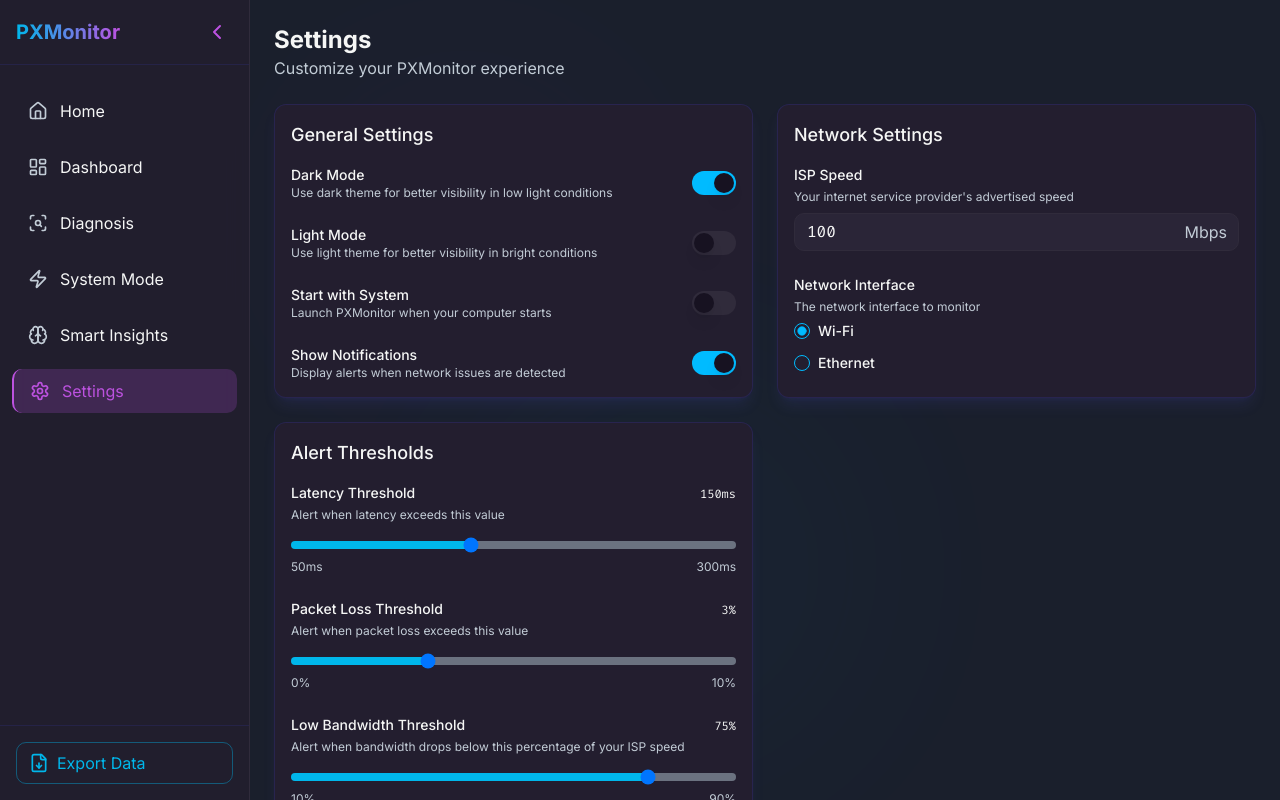
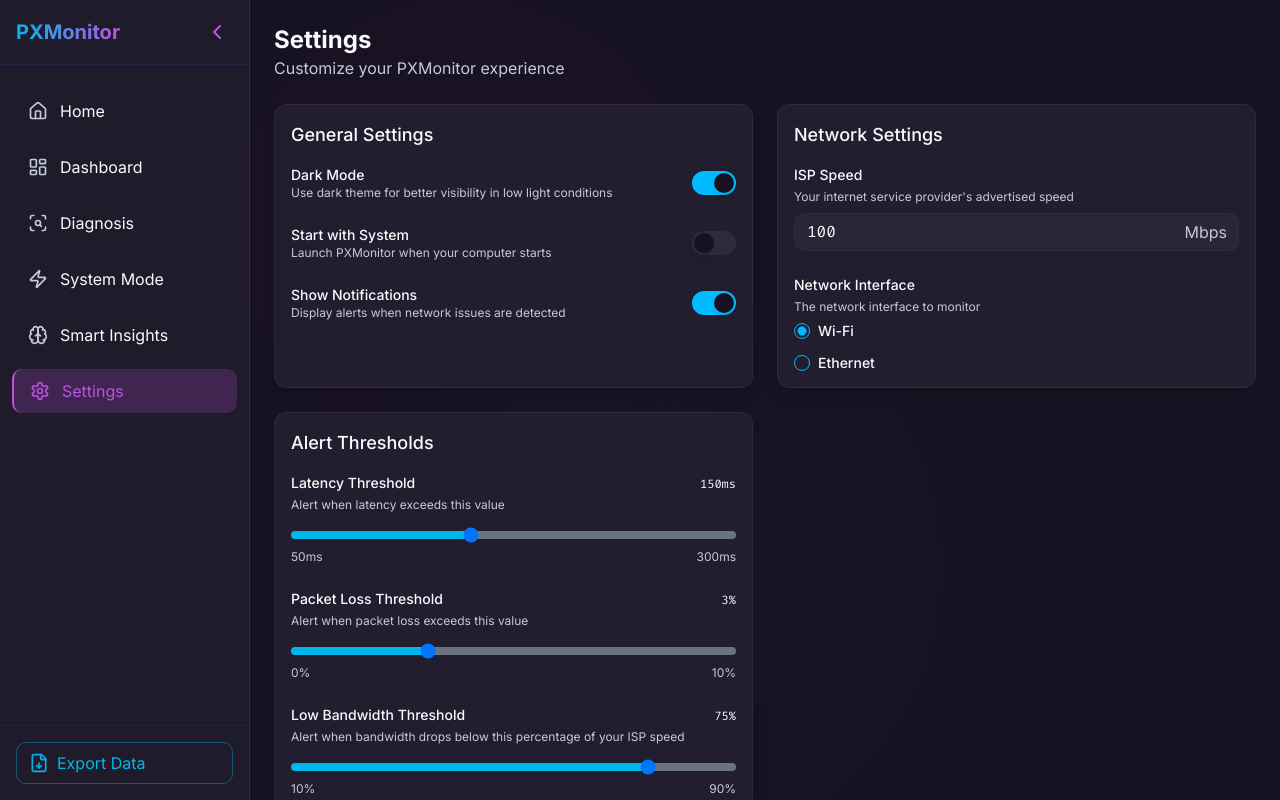
Before and after one commit to demon-cyborg07/pxmonitor-insight-ui, a React (Vite) app: page /settings in a window 1280 px wide. Built offline with nearby package versions, Linux system fonts and the light colour scheme.

Commit message:
Fix: Implement light mode toggle
Implement light mode when dark mode is disabled. Remove light mode option if not possible.

```diff
--- a/src/App.tsx
+++ b/src/App.tsx
@@ -4,7 +4,7 @@ import { Toaster as Sonner } from "@/components/ui/sonner";
 import { TooltipProvider } from "@/components/ui/tooltip";
 import { QueryClient, QueryClientProvider } from "@tanstack/react-query";
 import { BrowserRouter, Routes, Route, Navigate } from "react-router-dom";
-import { useEffect } from "react";
+import { useEffect, useState } from "react";
 
 import Layout from "./components/layout/Layout";
 import Home from "./pages/Home";
@@ -19,8 +19,51 @@ import NotFound from "./pages/NotFound";
 const queryClient = new QueryClient();
 
 const App = () => {
-  // Add Montserrat font to improve typography as requested
+  const [isDarkMode, setIsDarkMode] = useState(() => {
+    // Check if there's a saved preference
+    const savedSettings = localStorage.getItem('pxmonitor-settings');
+    if (savedSettings) {
+      try {
+        const settings = JSON.parse(savedSettings);
+        const darkModeSetting = settings
+          .find((group: any) => group.id === "general")
+          ?.settings.find((setting: any) => setting.id === "theme")?.value;
+        return darkModeSetting ?? true; // Default to dark mode if not found
+      } catch (error) {
+        return true; // Default to dark mode on error
+      }
+    }
+    return true; // Default to dark mode
+  });
+
+  // Apply theme based on settings
   useEffect(() => {
+    // Add event listener for settings updates
+    const handleSettingsUpdate = (event: any) => {
+      const { darkMode } = event.detail;
+      setIsDarkMode(darkMode);
+
+      if (darkMode) {
+        document.documentElement.classList.add("dark");
+        document.documentElement.classList.remove("light");
+      } else {
+        document.documentElement.classList.remove("dark");
+        document.documentElement.classList.add("light");
+      }
+    };
+
+    window.addEventListener('settingsUpdated', handleSettingsUpdate);
+
+    // Initial theme application
+    if (isDarkMode) {
+      document.documentElement.classList.add("dark");
+      document.documentElement.classList.remove("light");
+    } else {
+      document.documentElement.classList.remove("dark");
+      document.documentElement.classList.add("light");
+    }
+
+    // Add Montserrat font to improve typography as requested
     const link = document.createElement('link');
     link.href = 'https://fonts.googleapis.com/css2?family=Montserrat:wght@400;500;700&display=swap';
     link.rel = 'stylesheet';
@@ -28,8 +71,9 @@ const App = () => {
 
     return () => {
       document.head.removeChild(link);
+      window.removeEventListener('settingsUpdated', handleSettingsUpdate);
     };
-  }, []);
+  }, [isDarkMode]);
 
   return (
     <QueryClientProvider client={queryClient}>
--- a/src/components/layout/Layout.tsx
+++ b/src/components/layout/Layout.tsx
@@ -1,5 +1,5 @@
 
-import { ReactNode } from "react";
+import { ReactNode, useEffect, useState } from "react";
 import Sidebar from "./Sidebar";
 
 interface LayoutProps {
@@ -7,14 +7,64 @@ interface LayoutProps {
 }
 
 const Layout = ({ children }: LayoutProps) => {
+  const [isDarkMode, setIsDarkMode] = useState(true);
+
+  useEffect(() => {
+    // Check for theme when component mounts
+    const checkTheme = () => {
+      setIsDarkMode(!document.documentElement.classList.contains('light'));
+    };
+
+    // Check theme initially
+    checkTheme();
+
+    // Listen for theme changes
+    const observer = new MutationObserver((mutations) => {
+      mutations.forEach((mutation) => {
+        if (
+          mutation.type === 'attributes' &&
+          mutation.attributeName === 'class'
+        ) {
+          checkTheme();
+        }
+      });
+    });
+
+    observer.observe(document.documentElement, {
+      attributes: true,
+      attributeFilter: ['class']
+    });
+
+    // Listen for settings updates
+    const handleSettingsUpdate = () => {
+      checkTheme();
+    };
+
+    window.addEventListener('settingsUpdated', handleSettingsUpdate);
+
+    return () => {
+      observer.disconnect();
+      window.removeEventListener('settingsUpdated', handleSettingsUpdate);
+    };
+  }, []);
+
   return (
     <div className="flex h-screen w-full overflow-hidden relative">
       {/* Grid background */}
-      <div className="absolute inset-0 bg-grid-pattern bg-[length:20px_20px] opacity-15 pointer-events-none z-0"></div>
+      <div className="absolute inset-0 grid-bg opacity-15 pointer-events-none z-0"></div>
 
-      {/* Glow effects */}
-      <div className="absolute top-20 left-1/4 w-72 h-72 bg-accent/20 rounded-full blur-[120px] opacity-20 pointer-events-none"></div>
-      <div className="absolute bottom-10 right-1/3 w-96 h-96 bg-neonBlue/20 rounded-full blur-[120px] opacity-20 pointer-events-none"></div>
+      {/* Glow effects - different colors based on theme */}
+      {isDarkMode ? (
+        <>
+          <div className="absolute top-20 left-1/4 w-72 h-72 bg-accent/20 rounded-full blur-[120px] opacity-20 pointer-events-none"></div>
+          <div className="absolute bottom-10 right-1/3 w-96 h-96 bg-neonBlue/20 rounded-full blur-[120px] opacity-20 pointer-events-none"></div>
+        </>
+      ) : (
+        <>
+          <div className="absolute top-20 left-1/4 w-72 h-72 bg-accent/10 rounded-full blur-[120px] opacity-10 pointer-events-none"></div>
+          <div className="absolute bottom-10 right-1/3 w-96 h-96 bg-neonBlue/10 rounded-full blur-[120px] opacity-10 pointer-events-none"></div>
+        </>
+      )}
 
       <Sidebar />
       <main className="flex-1 overflow-auto p-6 z-10">
--- a/src/index.css
+++ b/src/index.css
@@ -78,11 +78,7 @@
     @apply border-border;
   }
   body {
-    @apply bg-darkPurple text-softWhite font-inter;
-  }
-
-  .light body {
-    @apply bg-[#F5F6FA] text-darkPurple font-inter;
+    @apply bg-background text-foreground font-inter;
   }
 
   h1, h2, h3, h4, h5, h6 {
@@ -95,11 +91,7 @@
 
 @layer components {
   .network-card {
-    @apply bg-card rounded-lg border border-indigo-900/40 shadow-lg shadow-indigo-500/10 backdrop-blur-sm p-4;
-  }
-
-  .light .network-card {
-    @apply bg-white border border-indigo-200/40 shadow-lg shadow-indigo-200/20;
+    @apply bg-card rounded-lg border border-border shadow-lg backdrop-blur-sm p-4;
   }
 
   .glow-button {
--- a/src/pages/Settings.tsx
+++ b/src/pages/Settings.tsx
@@ -1,4 +1,3 @@
-
 import { useState, useEffect } from "react";
 import { toast } from "sonner";
 import { Switch } from "@/components/ui/switch";
@@ -36,13 +35,6 @@ const Settings = () => {
           description: "Use dark theme for better visibility in low light conditions",
           type: "toggle",
           value: true
-        },
-        {
-          id: "lightTheme",
-          name: "Light Mode",
-          description: "Use light theme for better visibility in bright conditions",
-          type: "toggle",
-          value: false
         },
         {
           id: "startup",
@@ -141,35 +133,19 @@ const Settings = () => {
       .find(group => group.id === "general")
       ?.settings.find(setting => setting.id === "theme")?.value;
 
-    const lightModeSetting = settingsGroups
-      .find(group => group.id === "general")
-      ?.settings.find(setting => setting.id === "lightTheme")?.value;
-
-    // If light mode is enabled, disable dark mode and apply light theme
-    if (lightModeSetting) {
-      document.documentElement.classList.remove("dark");
-      document.documentElement.classList.add("light");
-
-      // Update dark mode setting to be false when light mode is true
-      if (darkModeSetting) {
-        handleSettingChange("general", "theme", false);
-      }
-    } else if (darkModeSetting) {
+    if (darkModeSetting) {
       document.documentElement.classList.add("dark");
       document.documentElement.classList.remove("light");
     } else {
+      // When dark mode is disabled, enable light mode
       document.documentElement.classList.remove("dark");
-      document.documentElement.classList.remove("light");
+      document.documentElement.classList.add("light");
     }
   }, [settingsGroups]);
 
   const isDarkMode = settingsGroups
     .find(group => group.id === "general")
     ?.settings.find(setting => setting.id === "theme")?.value || false;
-
-  const isLightMode = settingsGroups
-    .find(group => group.id === "general")
-    ?.settings.find(setting => setting.id === "lightTheme")?.value || false;
 
   const showNotifications = settingsGroups
     .find(group => group.id === "general")
@@ -188,40 +164,15 @@ const Settings = () => {
             settings: group.settings.map(setting => {
               if (setting.id === settingId) {
                 // Handle special settings with side effects immediately
-                if (settingId === "theme" && newValue === true) {
-                  document.documentElement.classList.add("dark");
-                  document.documentElement.classList.remove("light");
-
-                  // Update light theme to be false when dark mode is true
-                  const updatedGroups = [...prevGroups];
-                  const generalGroup = updatedGroups.find(g => g.id === "general");
-                  if (generalGroup) {
-                    const lightThemeSetting = generalGroup.settings.find(s => s.id === "lightTheme");
-                    if (lightThemeSetting) {
-                      lightThemeSetting.value = false;
-                    }
+                if (settingId === "theme") {
+                  if (newValue === true) {
+                    document.documentElement.classList.add("dark");
+                    document.documentElement.classList.remove("light");
+                  } else {
+                    // When dark mode is disabled, enable light mode
+                    document.documentElement.classList.remove("dark");
+                    document.documentElement.classList.add("light");
                   }
-                  setTimeout(() => {
-                    setSettingsGroups(updatedGroups);
-                  }, 0);
-                }
-
-                if (settingId === "lightTheme" && newValue === true) {
-                  document.documentElement.classList.add("light");
-                  document.documentElement.classList.remove("dark");
-
-                  // Update dark theme to be false when light mode is true
-                  const updatedGroups = [...prevGroups];
-                  const generalGroup = updatedGroups.find(g => g.id === "general");
-                  if (generalGroup) {
-                    const darkThemeSetting = generalGroup.settings.find(s => s.id === "theme");
-                    if (darkThemeSetting) {
-                      darkThemeSetting.value = false;
-                    }
-                  }
-                  setTimeout(() => {
-                    setSettingsGroups(updatedGroups);
-                  }, 0);
                 }
 
                 return { ...setting, value: newValue };
@@ -267,7 +218,6 @@ const Settings = () => {
     window.dispatchEvent(new CustomEvent('settingsUpdated', {
       detail: {
         darkMode: isDarkMode,
-        lightMode: isLightMode,
         showNotifications,
         currentInterface,
         settingsGroups
@@ -371,7 +321,7 @@ const Settings = () => {
   };
 
   return (
-    <div className={`${isDarkMode ? "dark" : ""} ${isLightMode ? "light" : ""}`}>
+    <div className={isDarkMode ? "dark" : "light"}>
       <div className="mb-6">
         <h1 className="text-2xl font-bold">Settings</h1>
         <p className="text-muted-foreground">Customize your PXMonitor experience</p>
```
